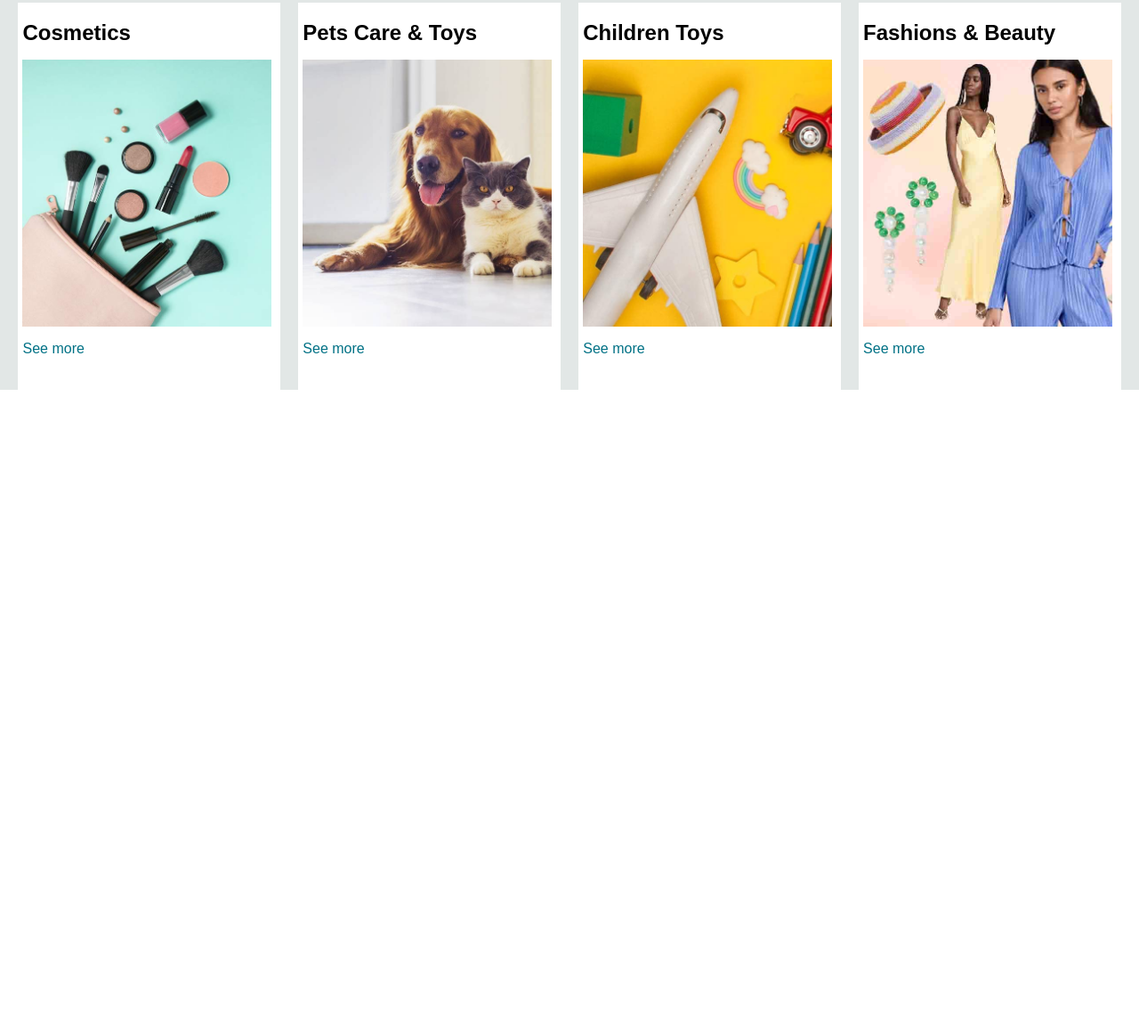
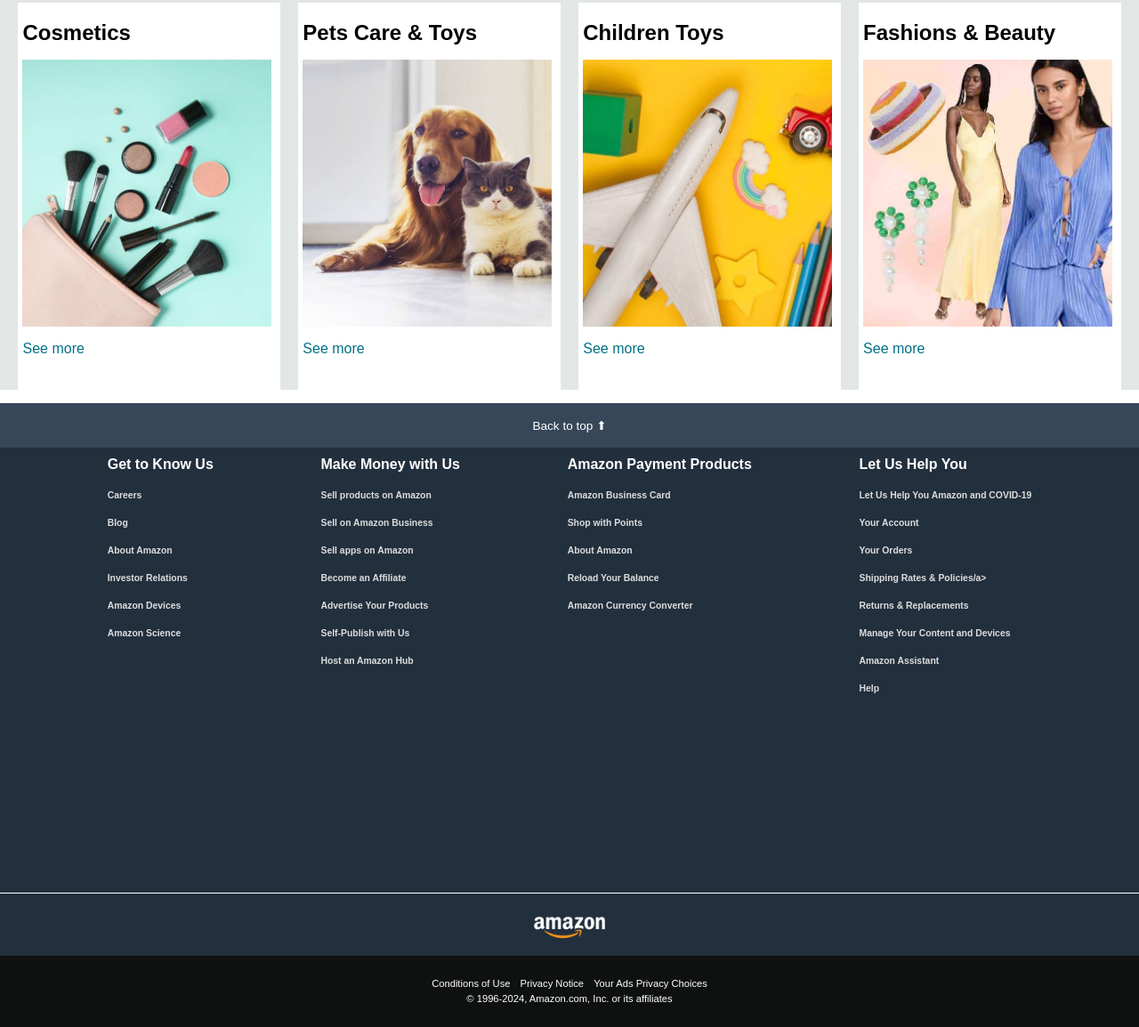
Before and after one commit to ABDUL-REHMAN345/Amazon-Clone, a plain HTML site: page index.html in a window 1280 px wide. Shown: the part 882-2036 px from the top of the page at 89% size. Before the commit the page ends 1320 px from the top, so only its background shows below. Drawn offline with Linux system fonts and the light colour scheme.

Commit message:
Added Footer Section

```diff
--- a/index.html
+++ b/index.html
@@ -52,19 +52,19 @@
       </div>
 
       <div class="panel">
-        <div class="anel-all">
+        <div class="anel-all border">
           <i class="fa-solid fa-bars"></i>
           All
         </div>
 
         <div class="panel-ops">
-          <p>Today's Deals</p>
-          <p>Customer Service</p>
-          <p>Registry</p>
-          <p>Gift Cards</p>
-          <p>Sell</p>
+          <p class="para border">Today's Deals</p>
+          <p class="para border">Customer Service</p>
+          <p class="para border">Registry</p>
+          <p class="para border">Gift Cards</p>
+          <p class="para border">Sell</p>
         </div>
-        <div class="panel-deals">Shop deals in Electronics</div>
+        <div class="panel-deals border">Shop deals in Electronics</div>
       </div>
     </header>
 
@@ -83,32 +83,40 @@
         <div class="box">
           <div class="box-content">
             <h2>Health & Personal Care</h2>
-            <div class="box-img" style="background-image: url('./Images/box1_image.jpg')">
-            </div>
+            <div
+              class="box-img"
+              style="background-image: url('./Images/box1_image.jpg')"
+            ></div>
             <a href="#">See more</a>
           </div>
         </div>
         <div class="box">
           <div class="box-content">
             <h2>Clothes</h2>
-                <div class="box-img" style="background-image: url('./Images/box2_image.jpg')">
-                </div>
+            <div
+              class="box-img"
+              style="background-image: url('./Images/box2_image.jpg')"
+            ></div>
             <a href="#">See more</a>
           </div>
         </div>
         <div class="box">
           <div class="box-content">
             <h2>Furniture</h2>
-                <div class="box-img" style="background-image: url('./Images/box3_image.jpg')">
-                </div>
+            <div
+              class="box-img"
+              style="background-image: url('./Images/box3_image.jpg')"
+            ></div>
             <a href="#">See more</a>
           </div>
         </div>
         <div class="box">
           <div class="box-content">
             <h2>Mobile & Accessories</h2>
-                <div class="box-img" style="background-image: url('./Images/box4_image.jpg')">
-                </div>
+            <div
+              class="box-img"
+              style="background-image: url('./Images/box4_image.jpg')"
+            ></div>
             <a href="#">See more</a>
           </div>
         </div>
@@ -116,37 +124,111 @@
         <div class="box">
           <div class="box-content">
             <h2>Cosmetics</h2>
-             <div class="box-img" style="background-image: url('./Images/box5_image.jpg')">
-             </div>
+            <div
+              class="box-img"
+              style="background-image: url('./Images/box5_image.jpg')"
+            ></div>
             <a href="#">See more</a>
           </div>
         </div>
         <div class="box">
           <div class="box-content">
             <h2>Pets Care & Toys</h2>
-                 <div class="box-img" style="background-image: url('./Images/box6_image.jpg')">
-                 </div>
+            <div
+              class="box-img"
+              style="background-image: url('./Images/box6_image.jpg')"
+            ></div>
             <a href="#">See more</a>
           </div>
         </div>
         <div class="box">
           <div class="box-content">
             <h2>Children Toys</h2>
-                 <div class="box-img" style="background-image: url('./Images/box7_image.jpg')">
-                 </div>
+            <div
+              class="box-img"
+              style="background-image: url('./Images/box7_image.jpg')"
+            ></div>
             <a href="#">See more</a>
           </div>
         </div>
         <div class="box">
           <div class="box-content">
             <h2>Fashions & Beauty</h2>
-                 <div class="box-img" style="background-image: url('./Images/box8_image.jpg')">
-                 </div>
+            <div
+              class="box-img"
+              style="background-image: url('./Images/box8_image.jpg')"
+            ></div>
             <a href="#">See more</a>
           </div>
         </div>
       </div>
+    </main>
 
-    </main>
+<footer>
+<div class="foot-panel1">
+    <p>Back to top &#11014</p>
+</div>
+
+<div class="foot-panel2">
+    <ul>
+    <p>Get to Know Us</p>
+    <a>Careers</a>
+    <a>Blog</a>
+    <a>About Amazon</a>
+   <a>Investor Relations</a>
+   <a>Amazon Devices</a>
+   <a>Amazon Science</a>
+   </ul>
+
+   <ul>
+   <p>Make Money with Us</p>
+   <a>Sell products on Amazon</a>
+   <a>Sell on Amazon Business</a>
+   <a>Sell apps on Amazon</a>
+  <a>Become an Affiliate</a>
+  <a>Advertise Your Products</a>
+  <a>Self-Publish with Us</a>
+  <a>Host an Amazon Hub</a>
+  </ul>
+
+  <ul>
+  <p>Amazon Payment Products</p>
+  <a>Amazon Business Card</a>
+  <a>Shop with Points</a>
+  <a>About Amazon</a>
+ <a>Reload Your Balance</a>
+ <a>Amazon Currency Converter</a>
+ </ul>
+
+ <ul>
+ <p>Let Us Help You</p>
+ <a>
+    Let Us Help You
+    Amazon and COVID-19</a>
+ <a>Your Account</a>
+ <a>Your Orders</a>
+<a>Shipping Rates & Policies/a>
+<a>Returns & Replacements</a>
+<a>Manage Your Content and Devices</a>
+<a>Amazon Assistant</a>
+<a>Help</a>
+</ul>
+  </div>
+
+  <div class="foot-panel3">
+    <div class="logo"></div>
+  </div>
+  <div class="foot-panel4">
+    <div class="pages">
+        <a>Conditions of Use</a>
+        <a>Privacy Notice</a>
+<a>
+    Your Ads Privacy Choices</a>
+    </div>
+    <div class="copyright">
+        <p>© 1996-2024, Amazon.com, Inc. or its affiliates</p>
+      </div>
+  </div>
+</footer>
   </body>
 </html>
--- a/style.css
+++ b/style.css
@@ -208,6 +208,89 @@ span {
     text-decoration: none;
 
 }
-.box-content a:hover{
+
+.box-content a:hover {
     color: orange;
 }
+
+footer {
+    margin-top: 15px;
+}
+
+.foot-panel1 {
+    color: white;
+    background-color: #37475a;
+    height: 50px;
+    display: flex;
+    justify-content: center;
+    align-items: center;
+    font-size: 0.85rem;
+}
+
+.foot-panel2 {
+    display: flex;
+    justify-content: space-evenly;
+    background-color: #222f3d;
+    color: white;
+    height: 500px;
+}
+
+ul a {
+    display: block;
+    font-size: 0.65rem;
+    margin-top: 20px;
+    color: #dddddd;
+}
+
+ul a:hover {
+    text-decoration: underline;
+}
+
+ul {
+    margin-top: 10px;
+    font-weight: 700;
+
+}
+
+.foot-panel3 {
+    background-color: #222f3d;
+    border-top: 0.5px solid white;
+    height: 70px;
+    display: flex;
+    justify-content: center;
+    align-items: center;
+}
+
+.logo {
+    background-image: url("./Images/amazon_logo.png");
+    background-size: cover;
+    height: 50px;
+    width: 100px;
+}
+
+.foot-panel4 {
+    background-color: #0f1111;
+    color: white;
+    height: 80px;
+    text-align: center;
+    font-size: 0.7rem;
+}
+
+.pages {
+    padding-top: 25px;
+}
+
+.copyright {
+    padding-top: 5px;
+
+
+}
+
+.pages a {
+    padding-left: 4px;
+    padding-right: 4px;
+}
+
+.pages a:hover {
+    text-decoration: underline;
+}
```
Lines whose indentation alone changed are shown as unchanged.
